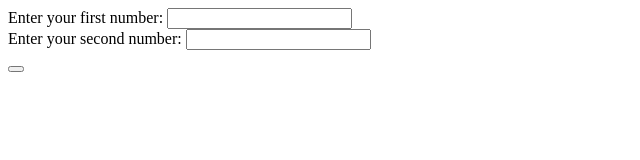
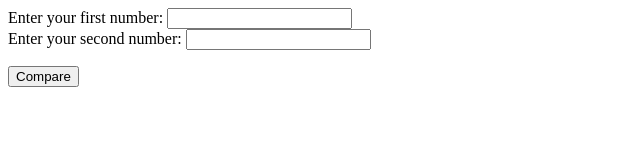
Before and after one commit to trish234/comp20-hw6, a plain HTML site: page amicable.html in a window 1280 px wide. Shown: the whole page, without its empty margins (0-640 px from the left). Drawn offline with Linux system fonts and the light colour scheme.

Commit message:
Finishing touches

```diff
--- a/amicable.html
+++ b/amicable.html
@@ -10,7 +10,7 @@
     <label>Enter your second number: </label>
     <input id="num2" type="text"></input> <br />
   </form>
-    <button onclick="amicable()" type="button" name="button"></button>
+    <button onclick="amicable()" type="button" name="button">Compare</button>
     <div id="displayNums"> </div> <br />
     <div id="arrayHere"> </div> <br />
     <div id="amicableHere"> </div>
```
Also changed, not shown: 1 other file.
